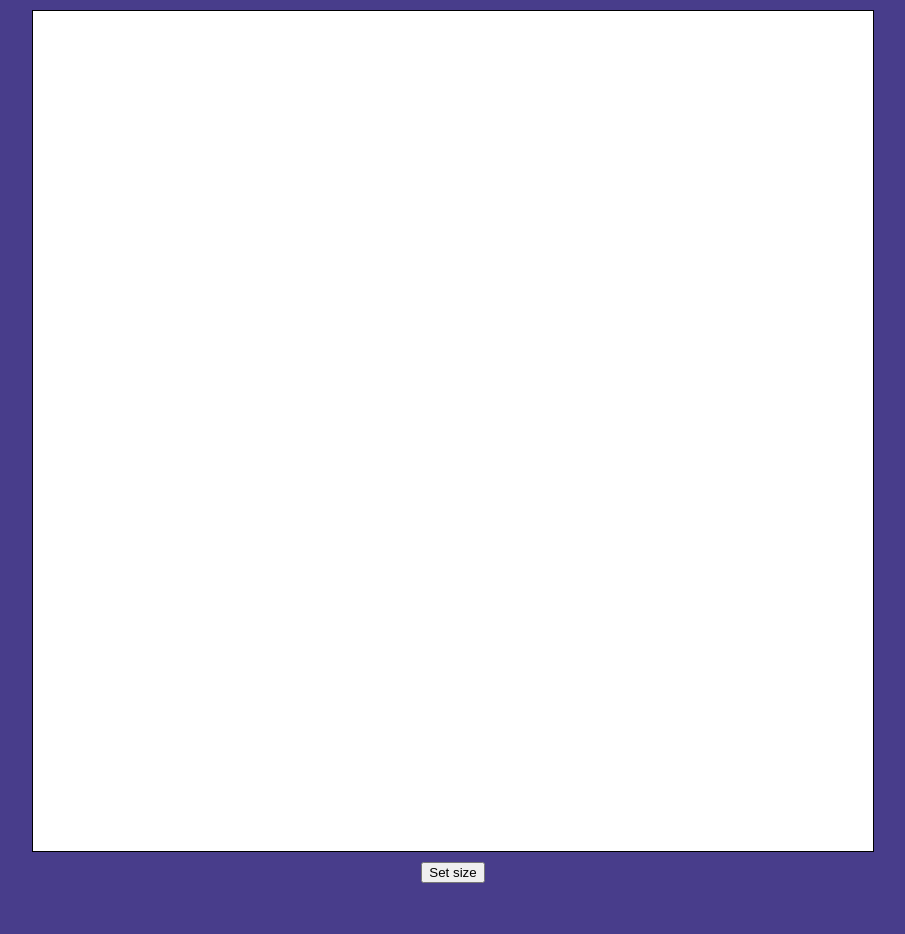
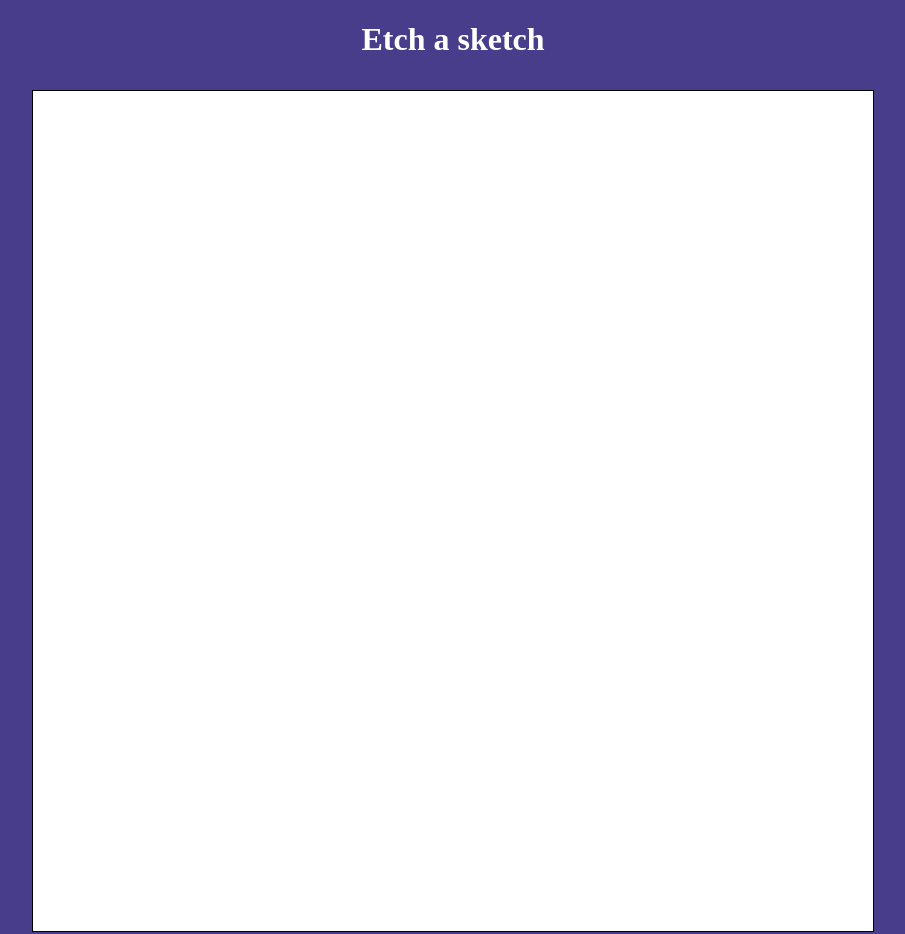
Before and after one commit to NexyusNex/Etch-a-Sketch, a plain HTML site: page index.html in a window 1280 px wide. Shown: the top 934 px of the page, without its empty margins (187-1092 px from the left). Before the commit the page ends 883 px from the top, so only its background shows below. Drawn offline with Linux system fonts and the light colour scheme.

Commit message:
Added title

```diff
--- a/index.html
+++ b/index.html
@@ -8,11 +8,12 @@
     <title>Etch a sketch</title>
 </head>
 <body>
-
+    <h1 style="color:white">Etch a sketch</h1>
     <div class="container">
 
     </div>
     <button onclick="start()">Set size</button>
     <script src="javascript.js"></script>
+
 </body>
 </html>
```
